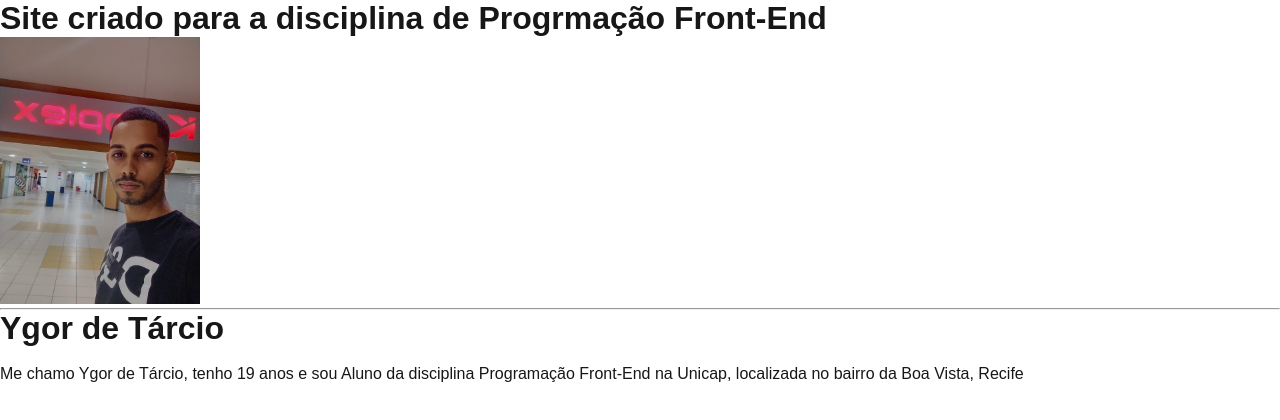
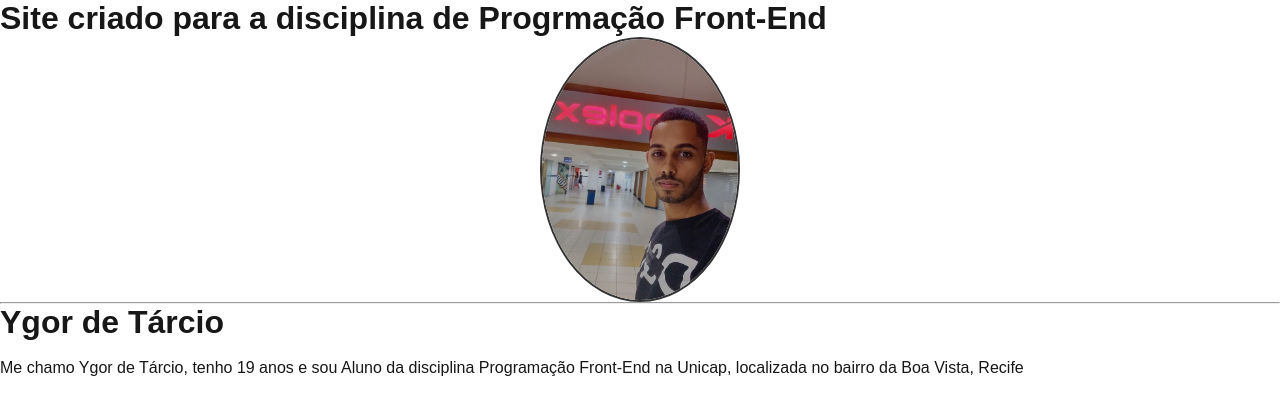
Before and after one commit to ygortsf/Front-end, a Next.js app in the folder bio-next/: page / in a window 1280 px wide. Shown: the top 420 px of the page. Built offline with nearby package versions, Linux system fonts and the light colour scheme.

Commit message:
por favor funciona

```diff
--- a/bio-next/app/globals.css
+++ b/bio-next/app/globals.css
@@ -40,3 +40,10 @@ a {
     color-scheme: dark;
   }
 }
+
+img{
+ display: block;
+  margin: 0 auto;
+  border-radius: 50%;
+  border: 2px solid #333;
+}
--- a/bio-next/app/page.js
+++ b/bio-next/app/page.js
@@ -1,6 +1,5 @@
 //import Image from "next/image";
-
-import styles from "./page.module.css";
+//import styles from "./page.module.css";
 
 import { Profile } from "@/components/Profile";
 
--- a/bio-next/app/page.module.css
+++ b/bio-next/app/page.module.css
@@ -17,9 +17,6 @@
 }
 
 
-.photo{
-  text-align: center;
-}
 
 
 @media (prefers-color-scheme: dark) {
--- a/bio-next/components/Profile.js
+++ b/bio-next/components/Profile.js
@@ -6,7 +6,7 @@ export function Profile(){
         <img
         src="/minha-foto.jpg"
         alt="Ygor de Tarcio"
-        className="photo"
+        class="photo"
         width={200}
         />
         <hr/>
```
